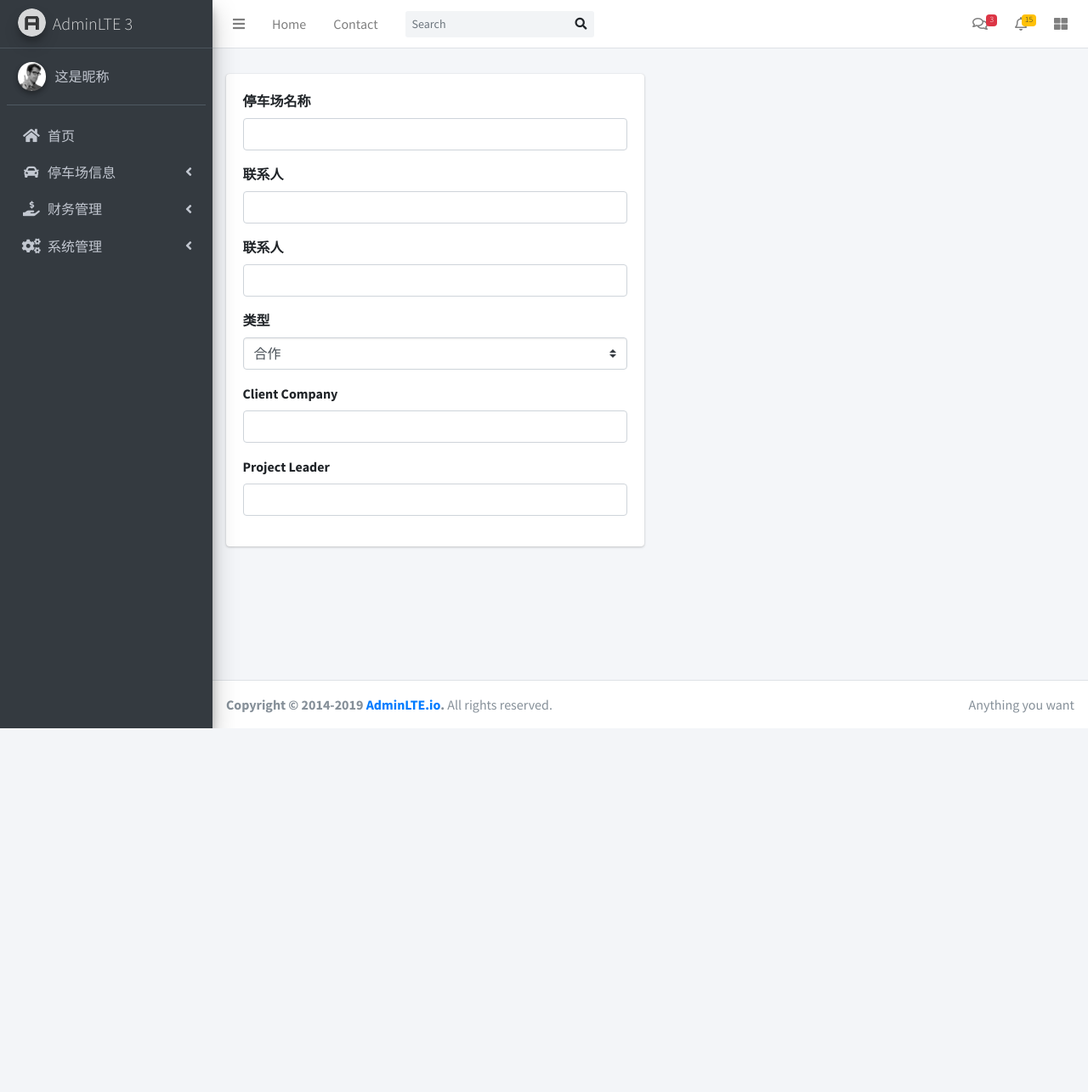
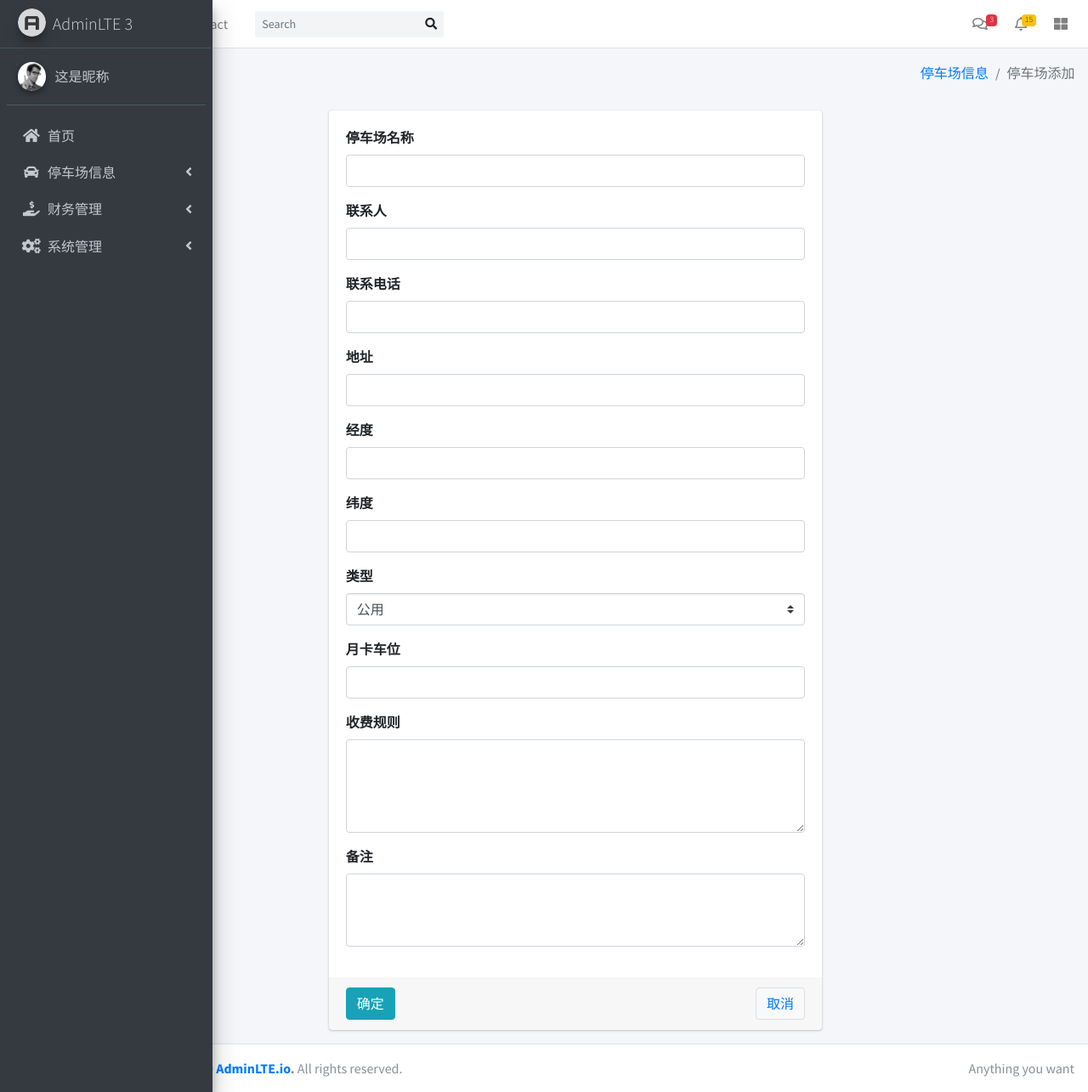
Before and after one commit to rotateX/ParkManagement, a Flask app: page /parksys/newpark in a window 1280 px wide. Shown: the whole page at 85% size. Before the commit the page ends 857 px from the top, so only its background shows below. Run offline with Flask 2, Linux system fonts and the light colour scheme; some libraries are stand-ins or nearby versions.

Commit message:
停车场信息添加页面及视图（还没好）；

```diff
--- a/parksys/models.py
+++ b/parksys/models.py
@@ -21,10 +21,10 @@
     name = db.Column(db.String(20), nullable=False, comment='停车场名字')
     contact = db.Column(db.String(10), comment='联系人')
     mobile = db.Column(db.String(15), comment='联系电话')
-    address = db.Column(db.String(20), nullable=False, comment='停车场类型（0公共，1私人）')
+    address = db.Column(db.String(50), nullable=False, comment='停车场地址')
     longitude = db.Column(db.DECIMAL(10, 7), nullable=False, comment='经度')
     latitude = db.Column(db.DECIMAL(10, 7), nullable=False, comment='纬度')
-    type = db.Column(db.Integer, nullable=False, comment='停车场类型')
+    type = db.Column(db.Integer, nullable=False, comment='停车场类型（0公共，1私人）')
     total_parking_space = db.Column(db.Integer, comment='总车位')
     empty_parking_space = db.Column(db.Integer, comment='空余车位')
     monthly_parking_space = db.Column(db.Integer, comment='月卡车位')
@@ -205,7 +205,7 @@
     id = db.Column(db.String(64), primary_key=True, comment='管理员ID')
     role_id = db.Column(db.String(64), db.ForeignKey('sys_role.id'))
     nick_name = db.Column(db.String(20), comment='昵称')
-    login_name = db.Column(db.String(20), comment='登录名')
+    login_name = db.Column(db.String(20), unique=True, comment='登录名')
     password = db.Column(db.String(64), comment='密码')
     create_on = db.Column(db.DateTime, default=datetime.now, comment='创建时间')
     create_by = db.Column(db.String(20), comment='创建人')
--- a/parksys/views.py
+++ b/parksys/views.py
@@ -3,6 +3,7 @@
 from flask import Blueprint
 from flask import Flask, url_for, render_template, redirect, request
 from parksys.models import *
+from parksys.parkdataform import ParkDataForm
 
 parksys = Blueprint(
     'parksys',
@@ -29,6 +30,26 @@
     return render_template('parksys/parkinfo.html', dataSet=dataSet)
 
 # 停车场创建页面
-@parksys.route('/newpark', methods=['GET'])
+@parksys.route('/newpark', methods=['GET', 'POST'])
 def newpark():
-    return render_template('parksys/newpark.html')
+    dataform = ParkDataForm()
+    res = {'status': 'failed'}
+    if request.method == 'POST':
+        if dataform.validate_on_submit():
+            res['status'] = 'success'
+            name = dataform.inputName.data
+            address = dataform.inputAddress.data
+            print(name, address)
+            print('test')
+            return res
+    return render_template('parksys/newpark.html', dataform=dataform)
+
+# # 停车场信息保存
+# @parksys.route('/savepark', methods=['POST'])
+# def savepark():
+#     res = {}
+#     if request.method == 'POST':
+#         name = request.form.get('inputName')
+#         print('od' + str(name))
+#         res['status'] = 'success'
+#         return res
--- a/templates/parksys/base.html
+++ b/templates/parksys/base.html
@@ -21,9 +21,8 @@
 
     {% endblock %}
 </head>
-<body class="hold-transition sidebar-mini">
+<body class="sidebar-mini sidebar-collapse">
 <div class="wrapper">
-
     <!-- Navbar -->
     <nav class="main-header navbar navbar-expand navbar-white navbar-light">
         <!-- Left navbar links -->
@@ -32,7 +31,7 @@
                 <a class="nav-link" data-widget="pushmenu" href="#"><i class="fas fa-bars"></i></a>
             </li>
             <li class="nav-item d-none d-sm-inline-block">
-                <a href="newpark.html" class="nav-link">Home</a>
+                <a href="#" class="nav-link">Home</a>
             </li>
             <li class="nav-item d-none d-sm-inline-block">
                 <a href="#" class="nav-link">Contact</a>
@@ -152,7 +151,7 @@
     <!-- Main Sidebar Container -->
     <aside class="main-sidebar sidebar-dark-primary elevation-4">
         <!-- Brand Logo -->
-        <a href="newpark.html" class="brand-link">
+        <a href="#" class="brand-link">
             <img src="{{ url_for('static', filename='dist/img/AdminLTELogo.png') }}" alt="AdminLTE Logo"
                  class="brand-image img-circle elevation-3"
                  style="opacity: .8">
@@ -293,17 +292,17 @@
         <div class="content-header">
             <div class="container-fluid">
                 {% block contentheader %}
-                    {#                <div class="row mb-2">#}
-                    {#                    <div class="col-sm-6">#}
-                    {#                        <h1 class="m-0 text-dark">Starter Page</h1>#}
-                    {#                    </div><!-- /.col -->#}
-                    {#                    <div class="col-sm-6">#}
-                    {#                        <ol class="breadcrumb float-sm-right">#}
-                    {#                            <li class="breadcrumb-item"><a href="#">Home</a></li>#}
-                    {#                            <li class="breadcrumb-item active">Starter Page</li>#}
-                    {#                        </ol>#}
-                    {#                    </div><!-- /.col -->#}
-                    {#                </div><!-- /.row -->#}
+{#                    <div class="row mb-2">#}
+{#                        <div class="col-sm-6">#}
+{#                            <h1 class="m-0 text-dark">Starter Page</h1>#}
+{#                        </div><!-- /.col -->#}
+{#                        <div class="col-sm-6">#}
+{#                            <ol class="breadcrumb float-sm-right">#}
+{#                                <li class="breadcrumb-item"><a href="#">Home</a></li>#}
+{#                                <li class="breadcrumb-item active">Starter Page</li>#}
+{#                            </ol>#}
+{#                        </div><!-- /.col -->#}
+{#                    </div><!-- /.row -->#}
                 {% endblock %}
             </div><!-- /.container-fluid -->
         </div>
--- a/templates/parksys/newpark.html
+++ b/templates/parksys/newpark.html
@@ -1,40 +1,113 @@
 {% extends 'parksys/base.html' %}
+{% block contentheader %}
+<div class="row mb-2">
+    <div class="col-sm-6">
+        <h1 class="m-0 text-dark">停车场添加</h1>
+    </div><!-- /.col -->
+    <div class="col-sm-6">
+        <ol class="breadcrumb float-sm-right">
+            <li class="breadcrumb-item"><a href="{{ url_for('parksys.getpark') }}">停车场信息</a></li>
+            <li class="breadcrumb-item active">停车场添加</li>
+        </ol>
+    </div><!-- /.col -->
+</div><!-- /.row -->
+{% endblock %}
 {% block content %}
     <div class="row">
+        <div class="col-md-3"></div>
         <div class="col-md-6">
-            <div class="card card-primary">
+            <div class="card card-info">
+                <form class="form-horizontal" id="ParkForm">
+                    {{ dataform.csrf_token }}
                     <div class="card-body">
                         <div class="form-group">
                             <label for="inputName">停车场名称</label>
-                        <input type="text" id="inputName" class="form-control">
+{#                            <input type="text" id="inputName" class="form-control" name="inputName">#}
+                            {{ dataform.inputName }}
                         </div>
                         <div class="form-group">
                             <label for="inputContact">联系人</label>
-                        <input type="text" id="inputContact" class="form-control">
+{#                            <input type="text" id="inputContact" class="form-control">#}
+                            {{ dataform.inputContact }}
                         </div>
                         <div class="form-group">
-                        <label for="inputMobile">联系人</label>
-                        <input type="text" id="inputContact" class="form-control">
+                            <label for="inputMobile">联系电话</label>
+{#                            <input type="text" id="inputMobile" class="form-control">#}
+                            {{ dataform.inputMobile }}
+                        </div>
+                        <div class="form-group">
+                            <label for="inputAddress">地址</label>
+{#                            <input type="text" id="inputAddress" class="form-control">#}
+                            {{ dataform.inputAddress }}
+                        </div>
+                        <div class="form-group">
+                            <label for="inputLongitude">经度</label>
+{#                            <input type="text" id="inputLongitude" class="form-control">#}
+                            {{ dataform.inputLongitude }}
+                        </div>
+                        <div class="form-group">
+                            <label for="inputLatitude">纬度</label>
+{#                            <input type="text" id="inputLatitude" class="form-control">#}
+                            {{ dataform.inputLatitude }}
                         </div>
                         <div class="form-group">
                             <label for="inputType">类型</label>
-                        <select class="form-control custom-select">
-                            <option>合作</option>
-                            <option>私人</option>
-                        </select>
+{#                            <select class="form-control custom-select" id="inputType">#}
+{#                                <option>合作</option>#}
+{#                                <option>私人</option>#}
+{#                            </select>#}
+                            {{ dataform.inputType }}
                         </div>
                         <div class="form-group">
-                        <label for="inputClientCompany">Client Company</label>
-                        <input type="text" id="inputClientCompany" class="form-control">
+                            <label for="inputMonthlyParking">月卡车位</label>
+{#                            <input type="text" id="inputMonthlyParking" class="form-control">#}
+                            {{ dataform.inputMonthlyParking }}
                         </div>
                         <div class="form-group">
-                        <label for="inputProjectLeader">Project Leader</label>
-                        <input type="text" id="inputProjectLeader" class="form-control">
+                            <label for="inputChargingRules">收费规则</label>
+{#                            <textarea id="inputChargingRules" class="form-control" rows="4"></textarea>#}
+                            {{ dataform.inputChargingRules }}
+                        </div>
+                        <div class="form-group">
+                            <label for="inputParkRemarks">备注</label>
+{#                            <textarea id="inputParkRemarks" class="form-control" rows="3"></textarea>#}
+                            {{ dataform.inputParkRemarks }}
                         </div>
                     </div>
                     <!-- /.card-body -->
+                    <div class="card-footer">
+                        <button type="submit" class="btn btn-info" id="Submit">确定</button>
+                        <button type="submit" class="btn btn-default float-right"><a href="{{ url_for('parksys.getpark') }}">取消</a></button>
+                    </div>
+                    <!-- /.card-footer -->
+                </form>
+
             </div>
             <!-- /.card -->
         </div>
+        <div class="col-md-3"></div>
     </div>
 {% endblock %}
+{% block script %}
+<script>
+
+$('#Submit').click(function() {
+    var park_data = $('#ParkForm').serialize();
+    $.ajax({
+        url: '{{ url_for('parksys.newpark') }}',
+        type: 'POST',
+        data: park_data,
+        dataType: 'json',
+        success: function (res) {
+            if (res['status'] === 'success') {
+                alert('创建成功');
+                window.location.href='{{ url_for('parksys.getpark') }}'
+            }else {
+                alert('失败');
+                console.log('failed')
+            }
+        }
+    })
+})
+</script>
+{% endblock %}
```
Also changed, not shown: parksys/parkdataform.py (added, +82 -0 lines), templates/parksys/parkinfo.html (+21 -9 lines). Lines whose indentation alone changed are shown as unchanged.
